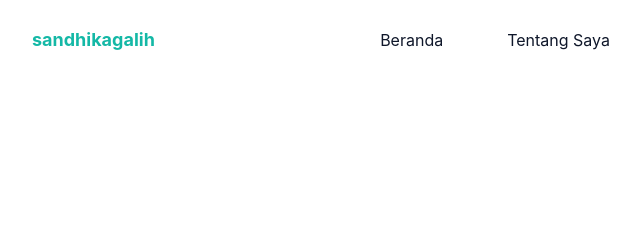
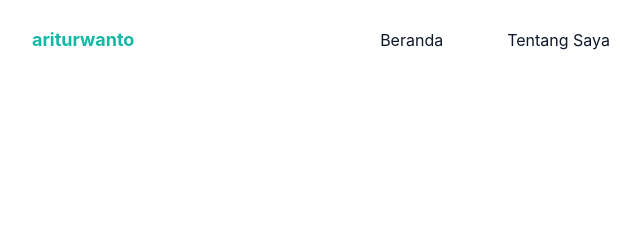
Before and after one commit to ariturwanto/portofolio-tailwind-css, a website: page index.html in a window 1280 px wide. Shown: the top 240 px of the page, 0-640 px from the left. Drawn offline with Linux system fonts and the light colour scheme.

Commit message:
update minor v2

```diff
--- a/index.html
+++ b/index.html
@@ -20,7 +20,7 @@
         <div class="container">
           <div class="relative flex items-center justify-between">
             <div class="px-4">
-              <a href="#home" class="block py-6 text-lg font-bold text-primary">sandhikagalih</a>
+              <a href="#home" class="block py-6 text-lg font-bold text-primary">ariturwanto</a>
             </div>
             <div class="flex items-center px-4">
               <button id="hamburger" name="hamburger" type="button" class="absolute right-4 block lg:hidden">
```
